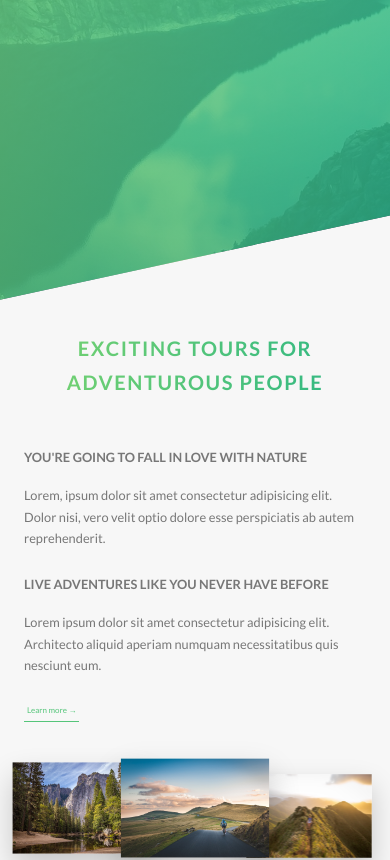
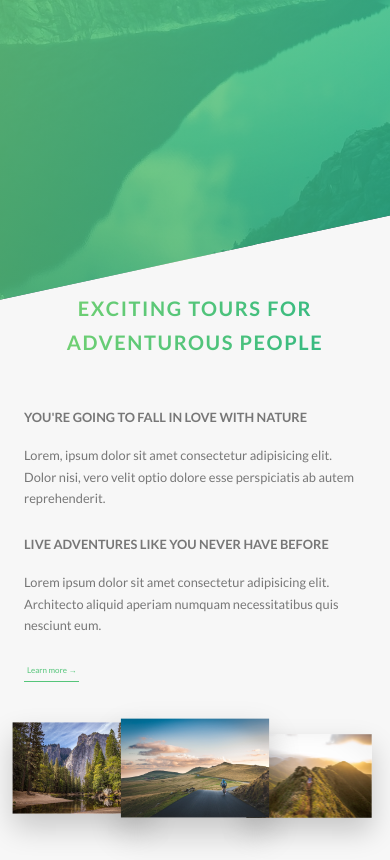
Before and after one commit to AnaMdTech/tour-website-landing-page, a website: page index.html in a window 390 px wide. Shown: the part 502-1362 px from the top of the page. Drawn offline with nearby package versions, Linux system fonts and the light colour scheme; files that its build step writes are made by us from their sources; files whose address does not match are found by name.

Commit message:
Add: Media Queries for Home sections

```diff
--- a/sass/pages/_home.scss
+++ b/sass/pages/_home.scss
@@ -2,6 +2,10 @@
   background-color: $color-grey-light-1;
   padding: 25rem 0;
   margin-top: -20vh;
+
+  @include respond(tab-port) {
+    padding: 20rem 0;
+  }
 }
 
 .section-features {
@@ -19,17 +23,29 @@
   & > * {
     transform: skewY(7deg);
   }
+
+  @include respond(tab-port) {
+    padding: 10rem 0;
+  }
 }
 
 .section-tours {
   background-color: $color-grey-light-1;
   padding: 25rem 0;
   margin-top: -10rem;
+
+  @include respond(tab-port) {
+    padding: 20rem 0 10rem 0;
+  }
 }
 
 .section-stories {
   position: relative;
   padding: 15rem 0;
+
+  @include respond(tab-port) {
+    padding: 10rem 0;
+  }
 }
 
 .section-book {
@@ -39,7 +55,10 @@
     $color-primary-dark
   );
   padding: 15rem 0;
-  // margin-top: -10rem;
+
+  @include respond(tab-port) {
+    padding: 10rem 0;
+  }
 }
 
 .book {
@@ -54,10 +73,38 @@
   // background-position: center;
   border-radius: 3px;
   box-shadow: 0 1.5rem 4rem rgba($color-black, 0.2);
-  height: 50rem;
+
+  @include respond(tab-land) {
+    background-image: linear-gradient(
+        105deg,
+        rgba($color-white, 0.9) 0%,
+        rgba($color-white, 0.9) 65%,
+        transparent 65%
+      ),
+      url(../img/nat-10.jpg);
+    background-size: cover;
+  }
+
+  @include respond(tab-port) {
+    background-image: linear-gradient(
+        to right,
+        rgba($color-white, 0.9) 0%,
+        rgba($color-white, 0.9) 100%
+      ),
+      url(../img/nat-10.jpg);
+    background-size: cover;
+  }
 
   &__form {
     width: 50%;
     padding: 6rem;
+
+    @include respond(tab-land) {
+      width: 65%;
+    }
+
+    @include respond(tab-port) {
+      width: 100%;
+    }
   }
 }
```
